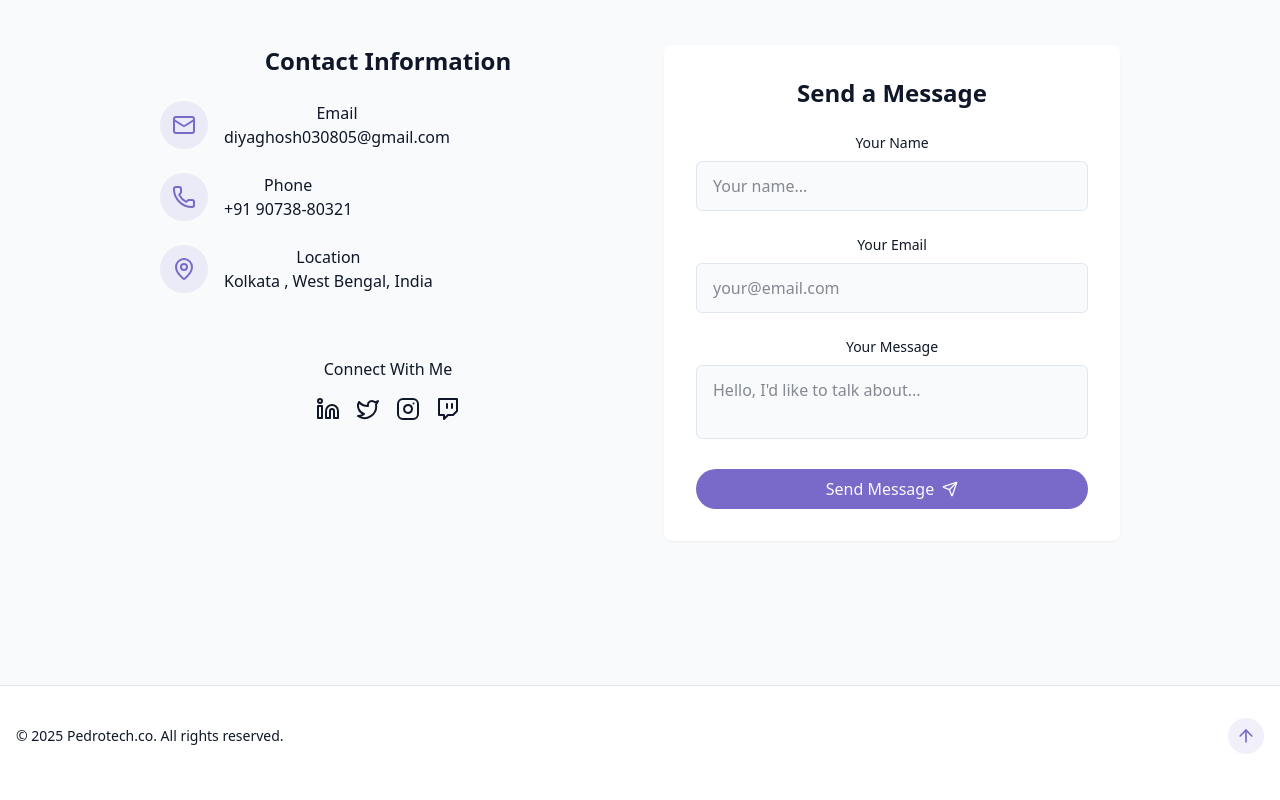
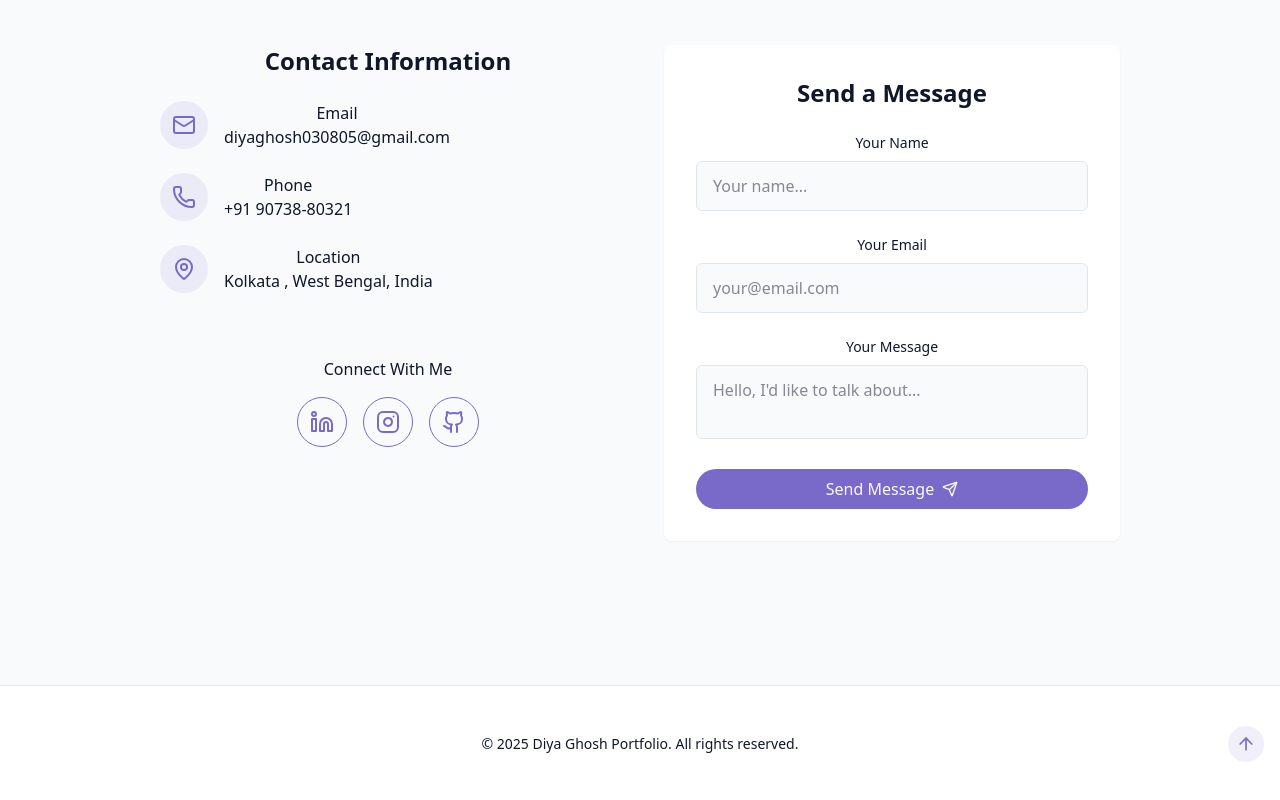
Before and after one commit to Diya030805/my-portfolio, a React (Vite) app: page / in a window 1280 px wide. Shown: the part 2351-3151 px from the top of the page. Built offline with nearby package versions, Linux system fonts and the light colour scheme.

Commit message:
Update CSS animations and Tailwind utilities

```diff
--- a/src/components/ContactSection.jsx
+++ b/src/components/ContactSection.jsx
@@ -11,6 +11,8 @@ import {
 import { cn } from "@/lib/utils";
 import { useToast } from "../hooks/use-toast";
 import { useState } from "react";
+import { Github,  } from "lucide-react";
+
 export default function ContactSection() {
 
 
@@ -95,18 +97,31 @@ const { toast } = useToast();
             <div className="pt-8">
               <h4 className="font-medium mb-4"> Connect With Me</h4>
               <div className="flex space-x-4 justify-center">
-                <a href="#" target="_blank">
-                  <Linkedin />
-                </a>
-                <a href="#" target="_blank">
-                  <Twitter />
-                </a>
-                <a href="#" target="_blank">
-                  <Instagram />
-                </a>
-                <a href="#" target="_blank">
-                  <Twitch />
-                </a>
+                   <a
+                href="https://linkedin.com"
+                target="_blank"
+                rel="noopener noreferrer"
+                className="p-3 rounded-full border border-primary text-primary hover:bg-primary hover:text-white transition-all duration-300 hover:scale-110"
+              >
+                <Linkedin className="h-6 w-6" />
+              </a>
+
+                 <a
+                href="https://instagram.com"
+                target="_blank"
+                rel="noopener noreferrer"
+                className="p-3 rounded-full border border-primary text-primary hover:bg-primary hover:text-white transition-all duration-300 hover:scale-110"
+              >
+                <Instagram className="h-6 w-6" />
+              </a>
+                   <a
+                href="https://github.com"
+                target="_blank"
+                rel="noopener noreferrer"
+                className="p-3 rounded-full border border-primary text-primary hover:bg-primary hover:text-white transition-all duration-300 hover:scale-110"
+              >
+                <Github className="h-6 w-6" />
+              </a>
               </div>
             </div>
           </div>
--- a/src/components/Footer.jsx
+++ b/src/components/Footer.jsx
@@ -1,16 +1,17 @@
+import { ArrowUp } from "lucide-react";
 
-import { ArrowUp } from "lucide-react";
 export default function Footer() {
- return (
-    <footer className="py-12 px-4 bg-card relative border-t border-border mt-12 pt-8 flex flex-wrap justify-between items-center">
-      {" "}
-      <p className="text-sm text-muted-foreground">
-        {" "}
-        &copy; {new Date().getFullYear()} Pedrotech.co. All rights reserved.
+  return (
+    <footer className="py-12 px-4 bg-card relative border-t border-border mt-12 flex items-center justify-center">
+      {/* Centered text */}
+      <p className="text-sm text-muted-foreground text-center">
+        &copy; {new Date().getFullYear()} Diya Ghosh Portfolio. All rights reserved.
       </p>
+
+      {/* Arrow button on right side */}
       <a
         href="#hero"
-        className="p-2 rounded-full bg-primary/10 hover:bg-primary/20 text-primary transition-colors"
+        className="absolute right-4 p-2 rounded-full bg-primary/10 hover:bg-primary/20 text-primary transition-colors"
       >
         <ArrowUp size={20} />
       </a>
```
